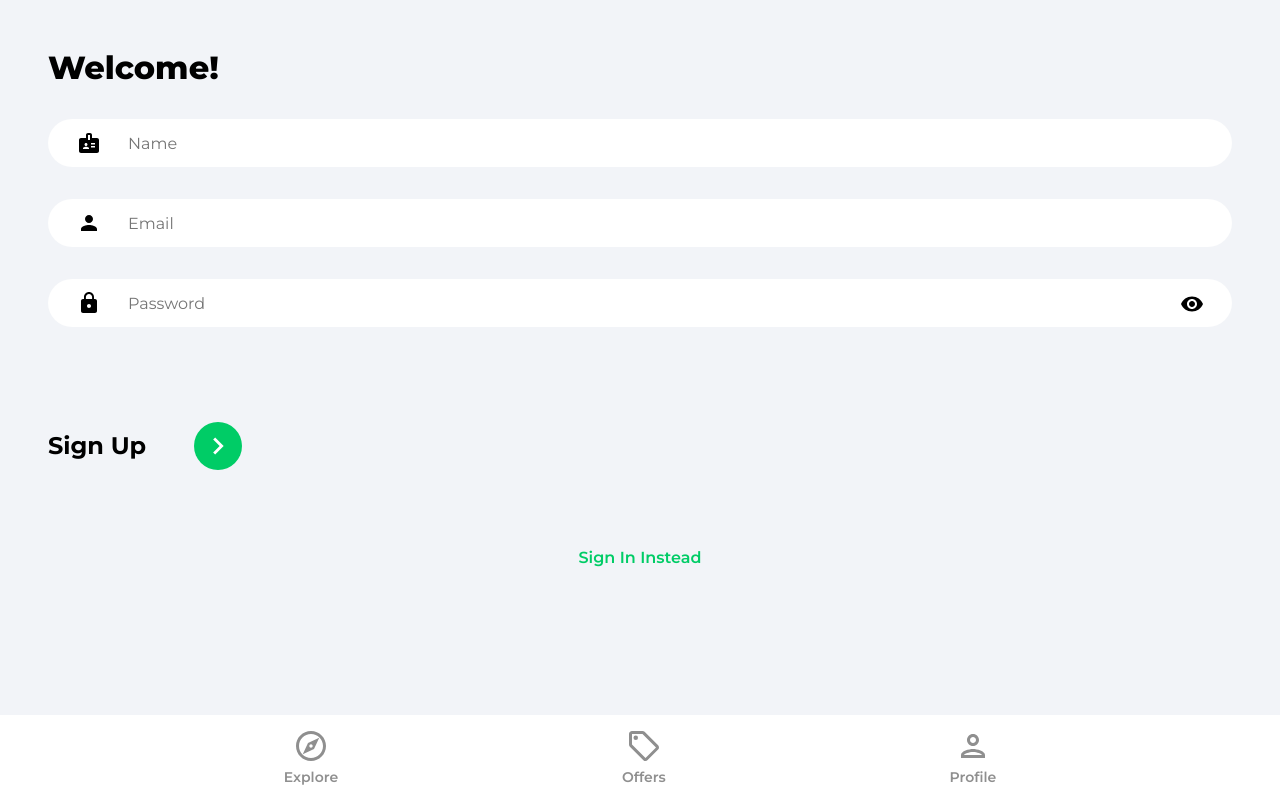
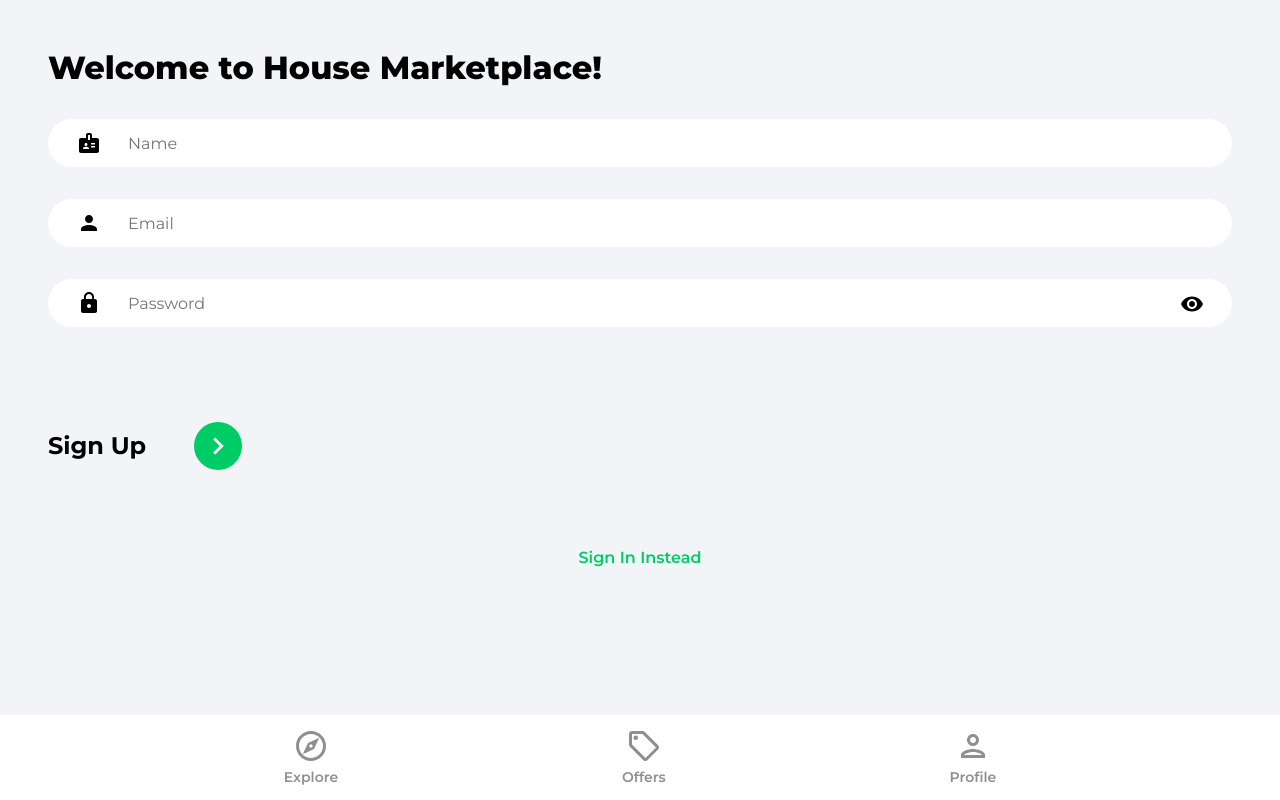
Before and after one commit to nameelza/house-marketplace, a React (Create React App) app: page /sign-up in a window 1280 px wide. Built offline with nearby package versions, Linux system fonts and the light colour scheme.

Commit message:
Update SignUp.jsx

```diff
--- a/src/components/SignUp.jsx
+++ b/src/components/SignUp.jsx
@@ -23,7 +23,7 @@ function SignUp() {
     <>
       <div className="pageContainer">
         <header>
-          <p className="pageHeader">Welcome!</p>
+          <p className="pageHeader">Welcome to House Marketplace!</p>
         </header>
 
         <form>
@@ -63,9 +63,9 @@ function SignUp() {
             />
           </div>
 
-          <div className="signInBar">
-            <p className="signInText">Sign Up</p>
-            <button className="signInButton">
+          <div className="signUpBar">
+            <p className="signUpText">Sign Up</p>
+            <button className="signUpButton">
               <ArrowRightIcon fill="#ffffff" width="34px" height="34px" />
             </button>
           </div>
```
